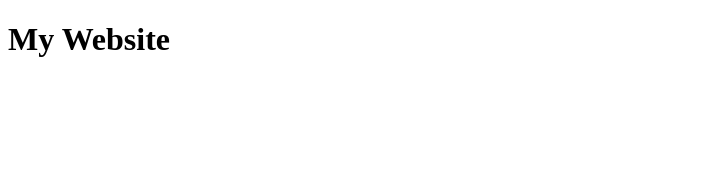
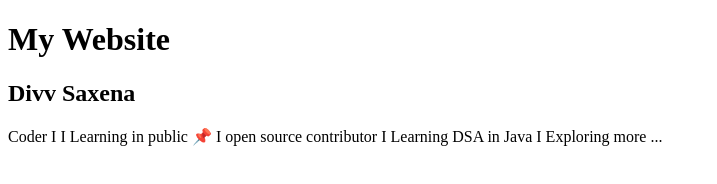
Before and after one commit to DivvSaxena/DivvSaxena.github.io, a plain HTML site: page index.html in a window 1280 px wide. Shown: the whole page, without its empty margins (0-717 px from the left). Drawn offline with Linux system fonts and the light colour scheme.

Commit message:
Update index.html

```diff
--- a/index.html
+++ b/index.html
@@ -3,6 +3,9 @@
   <body>
 
     <h1>My Website </h1>
+    <h2>Divv Saxena</h2>
+    <p>Coder I I Learning in public 📌 I open source contributor  I Learning DSA in Java  I Exploring more ...
+     </p>
 
   </body>
  </html>
```
